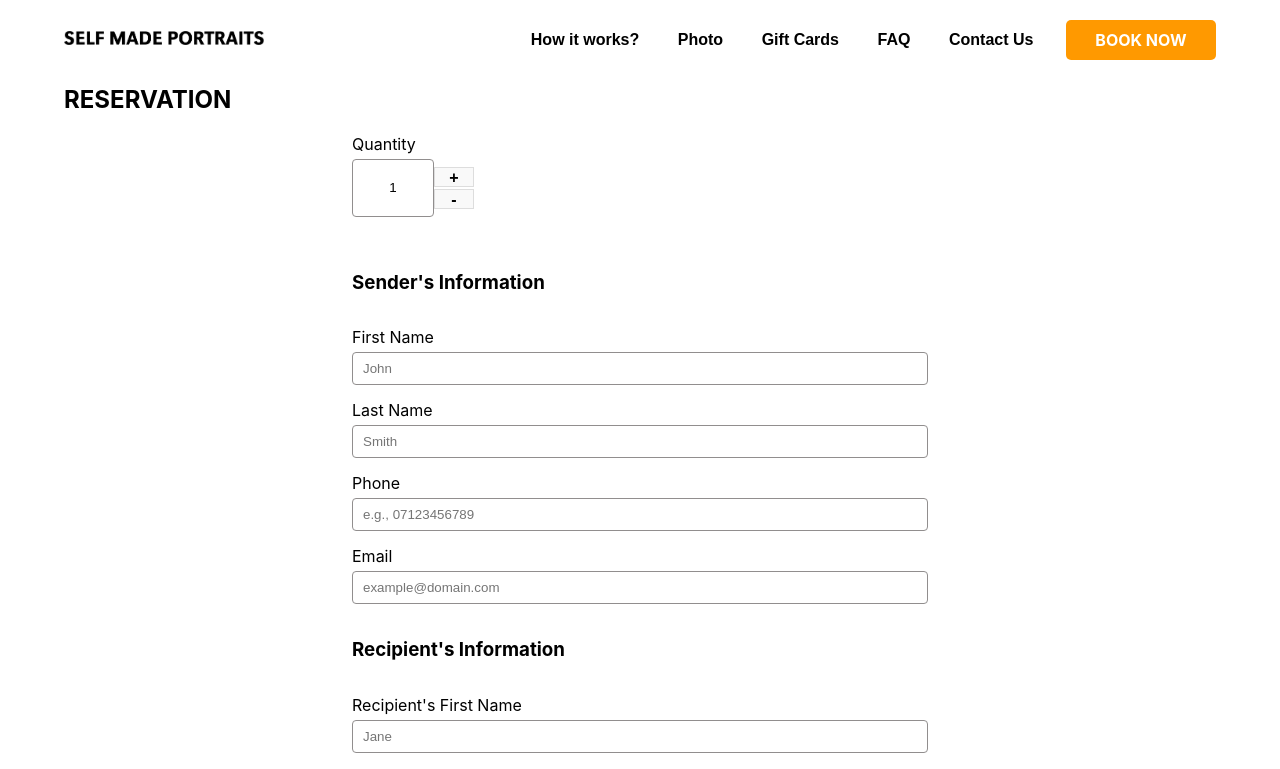
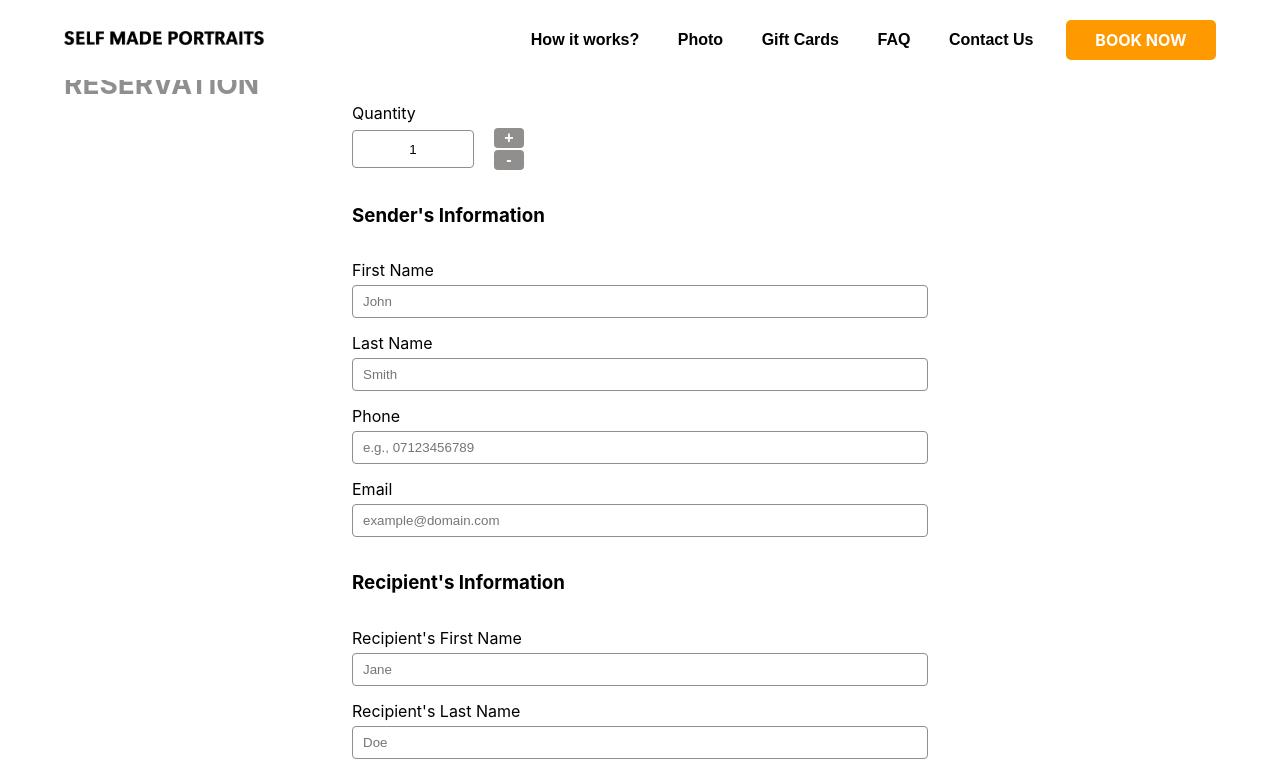
Before and after one commit to Self-Made-Portraits/portraits, a React (Create React App) app in the folder frontend/: page /book/gift in a window 1280 px wide. Shown: the top 769 px of the page. Built offline with nearby package versions, Linux system fonts and the light colour scheme.

Commit message:
gift_booking

```diff
--- a/frontend/src/components/GiftBooking/GiftBooking.css
+++ b/frontend/src/components/GiftBooking/GiftBooking.css
@@ -3,7 +3,15 @@
   margin: 0 auto;
   padding-top: 65px;
   height: 100%;
+  margin-bottom: 50px;
 }
+
+.gift-booking__title {
+  font-size: 28px;
+  color: #918E8E;
+  margin: 2px auto;
+}
+
 .gift-booking-control {
     display: flex;
     align-items: center;
@@ -11,8 +19,11 @@
   }
 
   .gift-booking-input {
-    width: 50px;
-    height: 25px; /* Smaller height */
+    padding: 8px 10px;
+    border: 1px solid #918E8E;
+    border-radius: 4px;
+    width: 100px;
+    height: 20px; /* Smaller height */
     text-align: center;
     border: 1px solid #ddd;
     border-radius: 4px;
@@ -37,18 +48,7 @@
   justify-content: space-between;
   align-items: center;
   width: 120px;
-  margin-bottom: 20px;
-}
-
-/* Quantity Input */
-.gift-booking-input {
-  width: 60px;
-  height: 40px;
-  text-align: center;
-  border: 1px solid #ddd;
-  border-radius: 4px;
-  -webkit-appearance: none;
-  -moz-appearance: textfield;
+  /* margin-bottom: 20px; */
 }
 
 /* Quantity Button Styling */
@@ -60,10 +60,16 @@
 
 .gift-booking__quantity-button-up,
 .gift-booking__quantity-button-down {
-  width: 40px;
+  background-color: #918E8E;
+  color: white;
+  cursor: pointer;
+  width: 30px;
   height: 20px;
-  border: 1px solid #ddd;
-  background-color: #f9f9f9;
+  border: none;
+  border-radius: 4px;
+  margin-left: 20px ;
+  /* border: 1px solid #ddd;
+  background-color: #f9f9f9; */
   cursor: pointer;
   font-weight: bold;
   font-size: 16px;
@@ -71,7 +77,8 @@
 
 .gift-booking__quantity-button-up:hover,
 .gift-booking__quantity-button-down:hover {
-  background-color: #ddd;
+  background-color: #ff9900;
+  color: white;
 }
 
 
```
